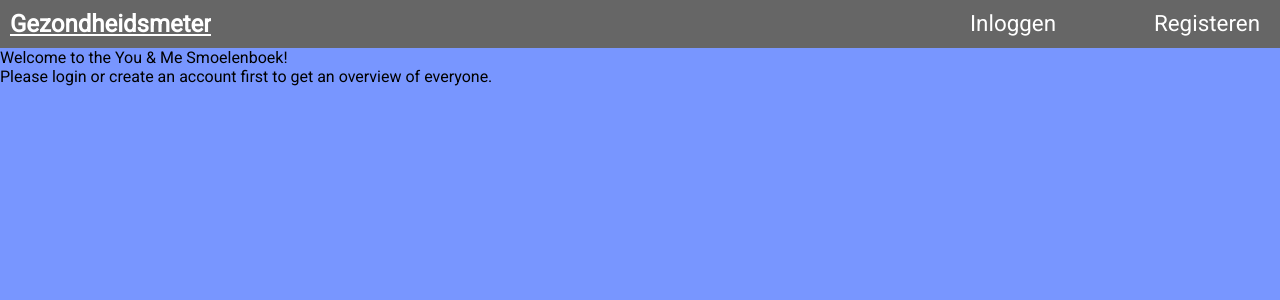
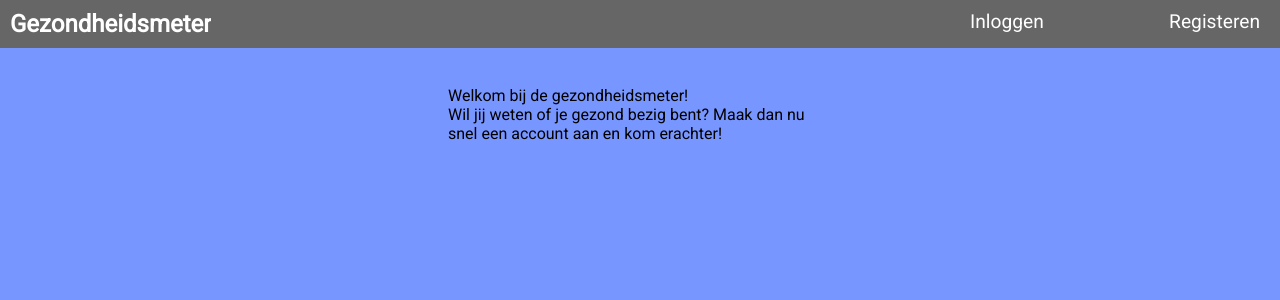
Before and after one commit to Steelshadows/gezondheids-meter-1.2, a PHP site: page / in a window 1280 px wide. Shown: the top 300 px of the page. Run offline with PHP 8.4, Linux system fonts and the light colour scheme.

Commit message:
Account bewerken en basic dashboard voor logged in & out

```diff
--- a/css/main.css
+++ b/css/main.css
@@ -23,10 +23,15 @@ body {
     display: flex;
     justify-content: space-between;
     width: 100vw;
+    margin-bottom: 3%;
 }
 
 .navbar h1 {
     text-align: center;
+}
+
+.navbar a {
+    text-decoration: none;
 }
 
 .navbar-content {
@@ -34,6 +39,22 @@ body {
     width: 25vw;
     justify-content: space-between;
     margin-right: 15px;
+}
+
+main {
+    margin: 0 auto;
+    width: 30%;
+}
+
+.test-btn {
+    background-color: white;
+    text-decoration: none;
+    color: black;
+    font-weight: bold;
+}
+
+.test-btn:hover {
+    box-shadow: 0px 5px 5px 0px #000000;
 }
 
 .justify-content-center {
@@ -48,10 +69,13 @@ body {
     color: #ffffff;
 }
 
-a.nav-link {
+a.nav-link, button.nav-link {
     margin: 0 15px;
     text-decoration: none;
-    font-size: 1.4rem;
+    font-size: 1.2rem;
+    background-color: transparent!important;
+    border: none;
+    cursor: pointer;
 }
 
 .login {
@@ -132,9 +156,8 @@ a.nav-link {
         margin-top: 5px;
     }
 
-    a.nav-link:hover{
-        color: red;
-        text-decoration: underline;
+    .nav-link a:hover, .nav-link button:hover{
+        color: black !important;
     }
 
     .login {
--- a/index.php
+++ b/index.php
@@ -3,14 +3,27 @@ include "parts/header.php";
 require_once('php/function/user.inc.php');
 ?>
 
-<!-- User is uitgelogd-->
 <?php if(!isset($_SESSION["session_id"])) {
             $_SESSION["session_id"] = null;
         ?>
-        <p>Welcome to the You & Me Smoelenboek!</p>
-        <p>Please login or create an account first to get an overview of everyone.</p>
-        <?php } ?>
+        <main>
+            <p>Welkom bij de gezondheidsmeter!</p>
+            <p>Wil jij weten of je gezond bezig bent? Maak dan nu snel een account aan en kom erachter!</p>
+        </main>
+<?php } ?>
+<?php if(isset($_SESSION["session_id"])) { ?>
+        <main>
+        <h1>Gezondheidstest</h1>
+        <p>Als je vitaal wilt blijven leven is het belangrijk dat je gezond leeft. Gezond leven bestaat uit voldoende fruit
+        en groente eten, genoegen beweging en rustig aandoen met roken en alchohol.<br><br>
 
+        Wil je weten hoe jij het er in het dagelijks leven vanaf brengt? Doe dan de gezondheidstest!</p><br><br>
+
+        <a class="test-btn" href="test.php">Doe de test!</a><br><br>
+
+        <p>Heel veel succes!</p>
+        </main>
+<?php } ?>
 <?php
 include "parts/footer.php";
 ?>
--- a/parts/header.php
+++ b/parts/header.php
@@ -1,7 +1,6 @@
 <?php
 include "php/function/include.php";
 require_once('php/function/login.inc.php');
-require_once('php/function/user.inc.php');
 
 ?>
 <head>
@@ -14,10 +13,10 @@ require_once('php/function/user.inc.php');
     <a href="index.php"><h1>Gezondheidsmeter</h1></a>
     <div class="navbar-content">
         <?php if(isset($_SESSION["session_id"])) { ?>
-            <a href="profile.php">Ingelogd als: <?php echo $user['first_name']; ?></a>
+            <a class="nav-link" href="account.php">My account</a>
             <a class="nav-link" href="dashboard.php">Dashboard</a>
             <form action="../php/function/logout.inc.php" method="post">
-                <button type="submit" class="logout_button" name="logout_submit">Logout</button>
+                <button class="nav-link" type="submit" class="logout_button" name="logout_submit">Logout</button>
             </form>
         <?php } ?>
 
```
Also changed, not shown: account.php (added, +24 -0 lines), dashboard.php (added, +21 -0 lines), php/function/account-read.inc.php (added, +13 -0 lines), php/function/account-save.inc.php (added, +21 -0 lines).
